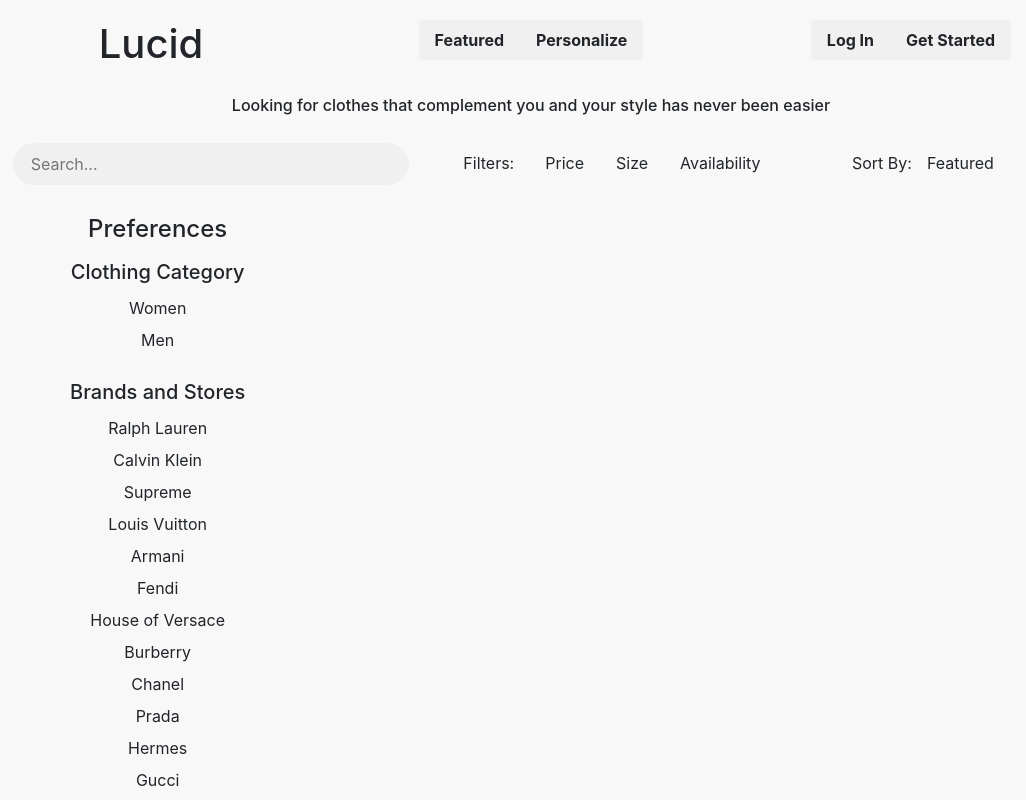
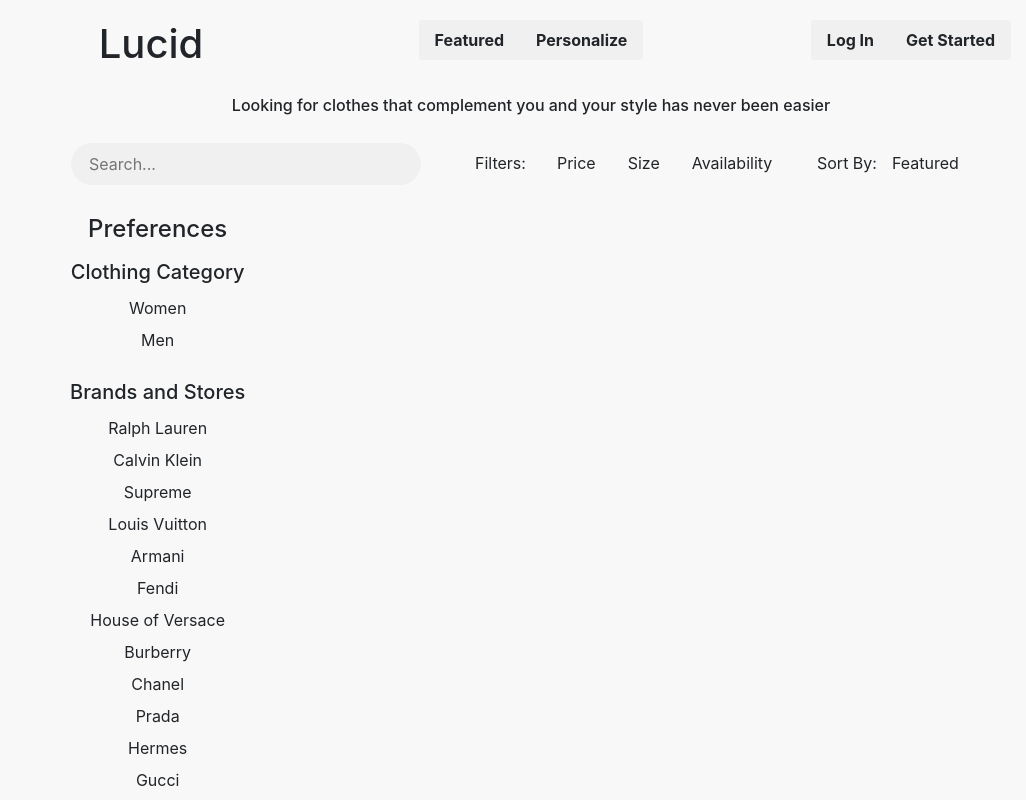
Before and after one commit to dnie63/Lucid, an Angular app: page / in a window 1280 px wide. Shown: the top 800 px of the page, without its empty margins (109-1135 px from the left). Built offline with nearby package versions, Linux system fonts and the light colour scheme.

Commit message:
fixed a bug where the page was overflowing on the x scale

```diff
--- a/src/app/products/personalize/searchbar/searchbar.component.html
+++ b/src/app/products/personalize/searchbar/searchbar.component.html
@@ -1,4 +1,4 @@
-<div class="container-fluid outer-container">
+<div class="container outer-container">
   <div class="row">
     <div class="col-sm-1"></div>
     <div class="col-sm-4">
```
